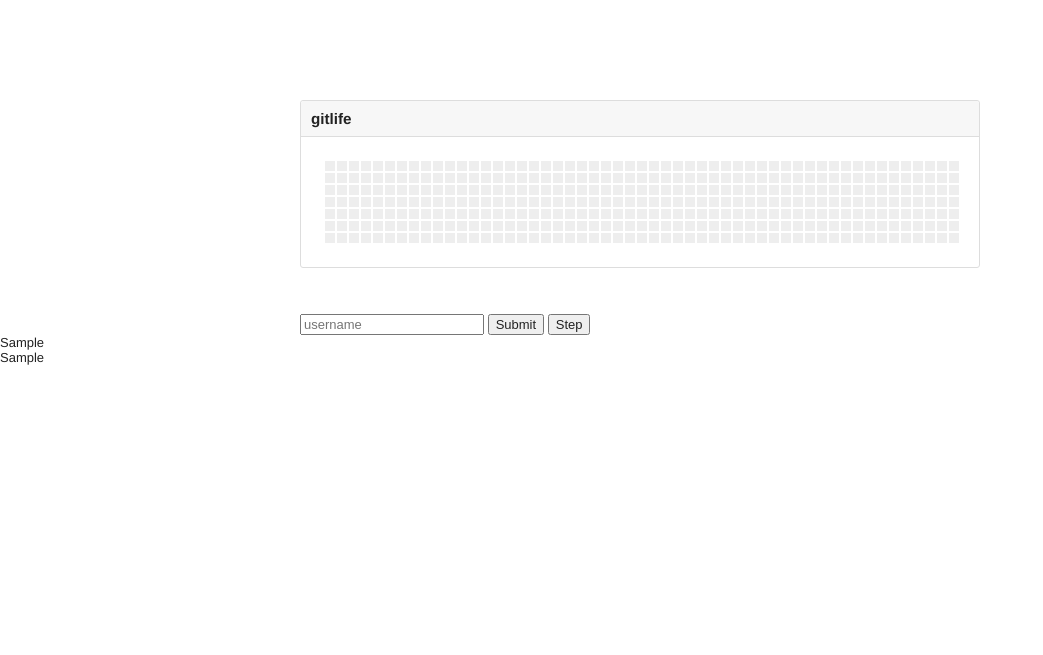
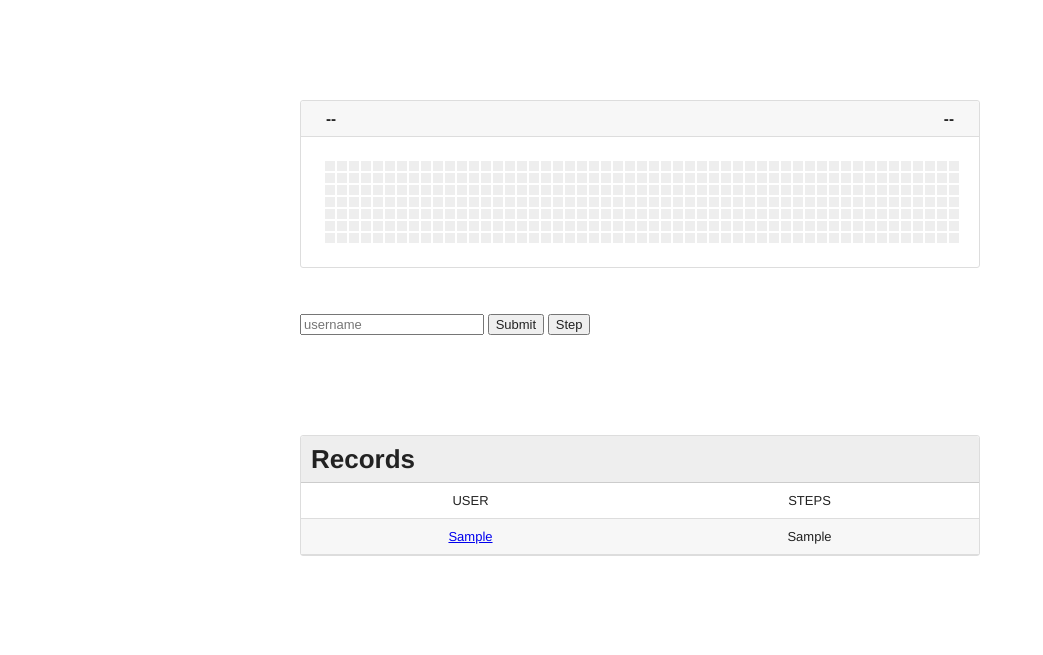
Before and after one commit to athaeryn/gitlife, a PHP site: page / in a window 1280 px wide. Shown: the top 655 px of the page, without its empty margins (0-1043 px from the left). Run offline with PHP 8.4, Linux system fonts and the light colour scheme; tables that the repository leaves empty or names only in its code hold one stand-in row (values such as "Sample post"); some libraries are stand-ins or nearby versions.

Commit message:
Styling. Added user and step count boxes.

```diff
--- a/public_html/css/main.scss
+++ b/public_html/css/main.scss
@@ -8,10 +8,9 @@
     font: 13px Helvetica, arial, freesans, clean, sans-serif;
 }
 .page-contain{
-    width: 100%;
-    max-width: 960px;
+    width: 680px;
     margin: 0 auto;
-    padding-top: 100px;
+    padding: 100px 0;
 }
 #message{
     color: red;
@@ -22,15 +21,24 @@
     border: 1px solid #ddd;
     margin: 0 auto;
     margin-bottom: 20px;
-    width: 680px;
+    width: 100%;
     h3{
         background: #f7f7f7;
         border-top-left-radius: 3px;
         border-top-right-radius: 3px;
         line-height: 100%;
+        width: 100%;
         margin: 0;
         padding: 10px;
         border-bottom: 1px solid #ddd;
+        #userBox{
+            float: left;
+            margin-left: 15px;
+        }
+        #stepsBox{
+            float: right;
+            margin-right: 15px;
+        }
     }
     #grid{
         height: 82px;
@@ -39,8 +47,33 @@
     }
 }
 .form-contain{
-    width: 680px;
+    width: 100%;
     margin: 0 auto;
 }
-
+.records{
+    margin-top: 100px;
+    border-radius: 3px;
+    border: 1px solid #ddd;
+    h1{
+        background: #eee;
+        border-top-left-radius: 3px;
+        border-top-right-radius: 3px;
+        line-height: 100%;
+        margin: 0;
+        padding: 10px;
+        border-bottom: 1px solid #ccc;
+    }
+    .row{
+        border-bottom: 1px solid #ddd;
+        &:nth-child(odd) {
+            background: #f7f7f7;
+        }
+        .user, .steps{
+            width: 50%;
+            text-align: center;
+            float: left;
+            padding: 10px;
+        }
+    }
+}
 @import "footer";
--- a/public_html/index.php
+++ b/public_html/index.php
@@ -21,7 +21,7 @@
 include "header.php" ?>
 <div class="page-contain">
     <div class="grid-container">
-        <h3>gitlife</h3>
+        <h3 class="clearfix"><span id="userBox">--</span><span id="stepsBox">--</span></h3>
         <div id="grid"></div>
     </div>
     <div class="form-contain">
@@ -32,9 +32,14 @@
             <input type="button" value="Step" id="step">
         </form>
     </div>
-</div>
 <?php if ($records > 0 ) { ?>
-<div class="records">
+    <div class="records">
+        <h1>Records</h1>
+        <div class="row clearfix">
+            <div class="user">USER</div>
+            <div class="steps">STEPS</div>
+        </div>
+
 <?php
     $i = 0;
     while ($i < $records) {
@@ -42,14 +47,19 @@
         $steps = mysql_result($result, $i, "steps");
 ?>
 
-    <div class="row">
-        <div class="user"><?php echo $user; ?></div>
-        <div class="steps"><?php echo $steps; ?></div>
-    </div>
+        <div class="row clearfix">
+            <div class="user">
+                <a href="https://github.com/<?php echo $user; ?>">
+                    <?php echo $user; ?>
+                </a>
+            </div>
+            <div class="steps"><?php echo $steps; ?></div>
+        </div>
 <?php
         $i++;
     }
 ?>
+    </div>
 </div>
 <?php } ?>
 <?php include "footer.php" ?>
--- a/public_html/js/main.js
+++ b/public_html/js/main.js
@@ -17,7 +17,9 @@
         h = 7,
         deadColor = "#eee",
         aliveColors= "#1E6823,#44A340,#8CC665".split(','),
-        messageBox = $('#message');
+        messageBox = $('#message'),
+        userBox = $('#userBox'),
+        stepsBox = $('#stepsBox');
 
     function getRandom(c) {
         return c[Math.floor(Math.random() * c.length)];
@@ -125,6 +127,7 @@
                 for (var c = 0; c < (w * h) - d.length; c++) {
                     data.push(false);
                 }
+                userBox.html(user);
                 message(); // Clears the message field.
                 drawGrid();
                 stillRunning = true;
@@ -144,6 +147,7 @@
                             }
                         }
                         steps += 1;
+                        stepsBox.html(steps);
                         if (steps >= 100) stillRunning = false;
                         data = tempData;
                         drawGrid();
```
Also changed, not shown: public_html/css/main.css.
